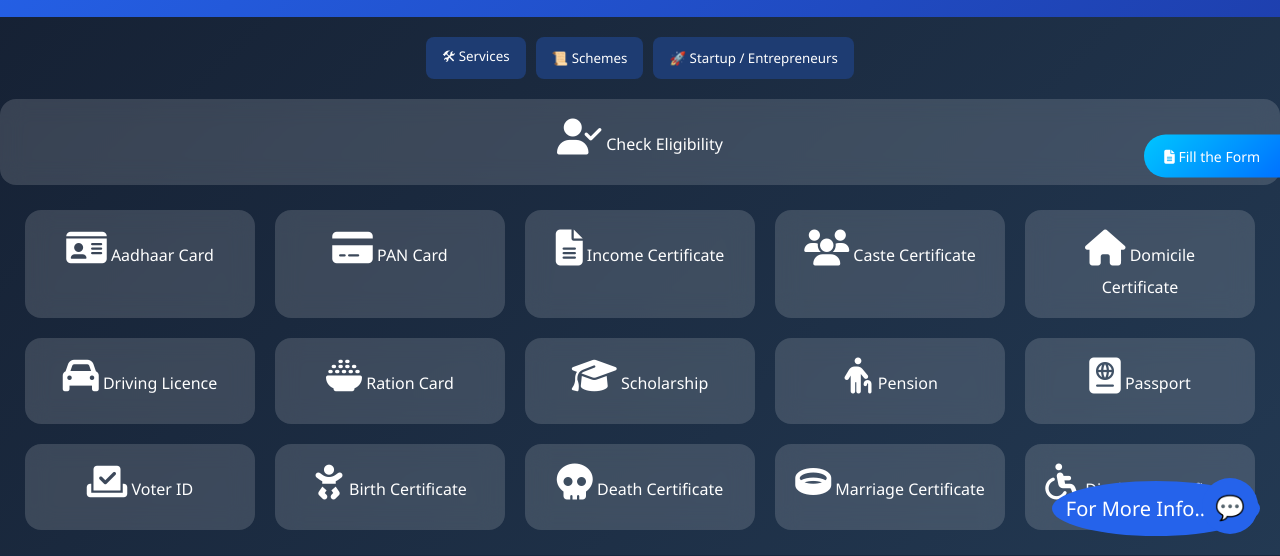
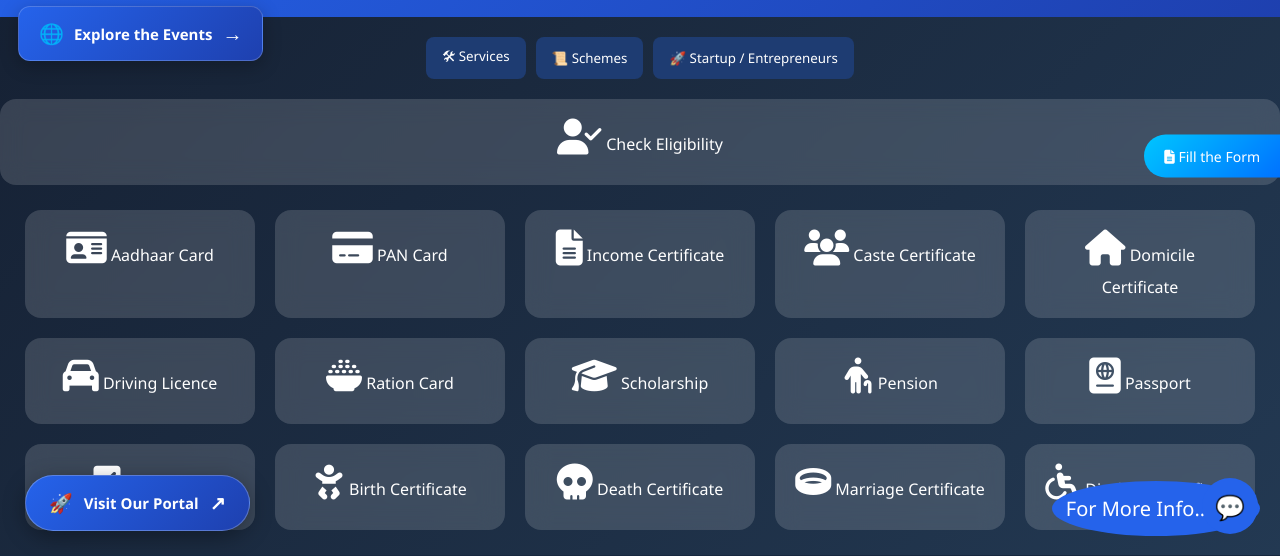
Before and after one commit to krishna-shrivastav/NagrikAi, a plain HTML site: page home.html in a window 1280 px wide. Shown: the part 244-800 px from the top of the page. Drawn offline with Linux system fonts and the light colour scheme; files whose address does not match are found by name.

Commit message:
Update home.html

```diff
--- a/home.html
+++ b/home.html
@@ -10,7 +10,115 @@
   <link rel="stylesheet" href="style.css">
 </head>
 <body>
+<style>
 
+/* ===== LEFT SIDE BUTTON ===== */
+.nagrik-left-action {
+    position: absolute;
+    left: 18px;
+    top: 250px;
+    z-index: 50;
+}
+
+.nagrik-left-action a {
+    display: flex;
+    align-items: center;
+    gap: 10px;
+    padding: 13px 20px;
+    border-radius: 12px;
+
+    background: linear-gradient(135deg, #2563eb, #1e40af);
+    color: #ffffff;
+    text-decoration: none;
+
+    font-size: 15px;
+    font-weight: 600;
+
+    border: 1px solid rgba(255,255,255,0.2);
+    box-shadow: 0 5px 18px rgba(0,0,0,0.25);
+
+    transition: all 0.3s ease;
+}
+
+.nagrik-left-action a:hover {
+    transform: translateX(7px);
+    background: linear-gradient(135deg, #3b82f6, #1d4ed8);
+    box-shadow: 0 8px 22px rgba(37,99,235,0.4);
+}
+
+.action-icon {
+    font-size: 20px;
+}
+
+.action-arrow {
+    font-size: 20px;
+}
+
+
+/* ===== PERMANENT BOTTOM BUTTON ===== */
+.nagrik-bottom-action {
+    position: fixed;
+    bottom: 25px;
+    left: 25px;
+    z-index: 9999;
+
+    display: flex;
+    align-items: center;
+    gap: 11px;
+
+    padding: 14px 23px;
+    border-radius: 50px;
+
+    background: linear-gradient(135deg, #2563eb, #1e40af);
+    color: white;
+    text-decoration: none;
+
+    font-size: 15px;
+    font-weight: 600;
+
+    border: 1px solid rgba(255,255,255,0.25);
+    box-shadow: 0 6px 22px rgba(0,0,0,0.35);
+
+    transition: all 0.3s ease;
+}
+
+.nagrik-bottom-action:hover {
+    transform: translateY(-5px);
+    background: linear-gradient(135deg, #3b82f6, #1d4ed8);
+    box-shadow: 0 10px 28px rgba(37,99,235,0.45);
+}
+
+.bottom-action-icon {
+    font-size: 19px;
+}
+
+.bottom-action-arrow {
+    font-size: 19px;
+}
+
+
+/* ===== MOBILE RESPONSIVE ===== */
+@media (max-width: 768px) {
+
+    .nagrik-left-action {
+        left: 10px;
+        top: 240px;
+    }
+
+    .nagrik-left-action a {
+        padding: 10px 13px;
+        font-size: 12px;
+    }
+
+    .nagrik-bottom-action {
+        bottom: 15px;
+        left: 12px;
+        padding: 11px 17px;
+        font-size: 13px;
+    }
+}
+
+</style>
 <!-- ANDROID STICKY INSTALL HEADER -->
 <div id="androidInstallHeader">
   <span>NagrikAI App</span>
@@ -78,6 +186,17 @@
    <a href="NagrikAI_FormFill.html"> <button class="nagrik-btn">
         <i class="fas fa-file-alt"></i> Fill the Form
     </button></a>
+</div>
+
+<!-- LEFT SIDE NORMAL BUTTON -->
+<div class="nagrik-left-action">
+    <a href="https://krishna-shrivastav.github.io/NagrikAi/Events.html"
+       target="_blank"
+       rel="noopener noreferrer">
+        <span class="action-icon">🌐</span>
+        <span>Explore the Events</span>
+        <span class="action-arrow">→</span>
+    </a>
 </div>
 
 <section id="eligibilitySection" class="hidden">
@@ -944,7 +1063,17 @@ function loadNagrikAIUser() {
         <span class="upload-icon">📁</span>
         <span>Preview & Upload Document</span>
     </button>
+  <!-- PERMANENT BOTTOM BUTTON -->
+<a href="https://krishna-shrivastav.github.io/NagrikAi/Events.html"
+   class="nagrik-bottom-action"
+   target="_blank"
+   rel="noopener noreferrer">
+    <span class="bottom-action-icon">🚀</span>
+    <span>Visit Our Portal</span>
+    <span class="bottom-action-arrow">↗</span>
+</a>
 </div>
+
 
   <footer class="app-footer">
     © 2026 NagrikAI • Made with ❤️ by KRIsan
```
